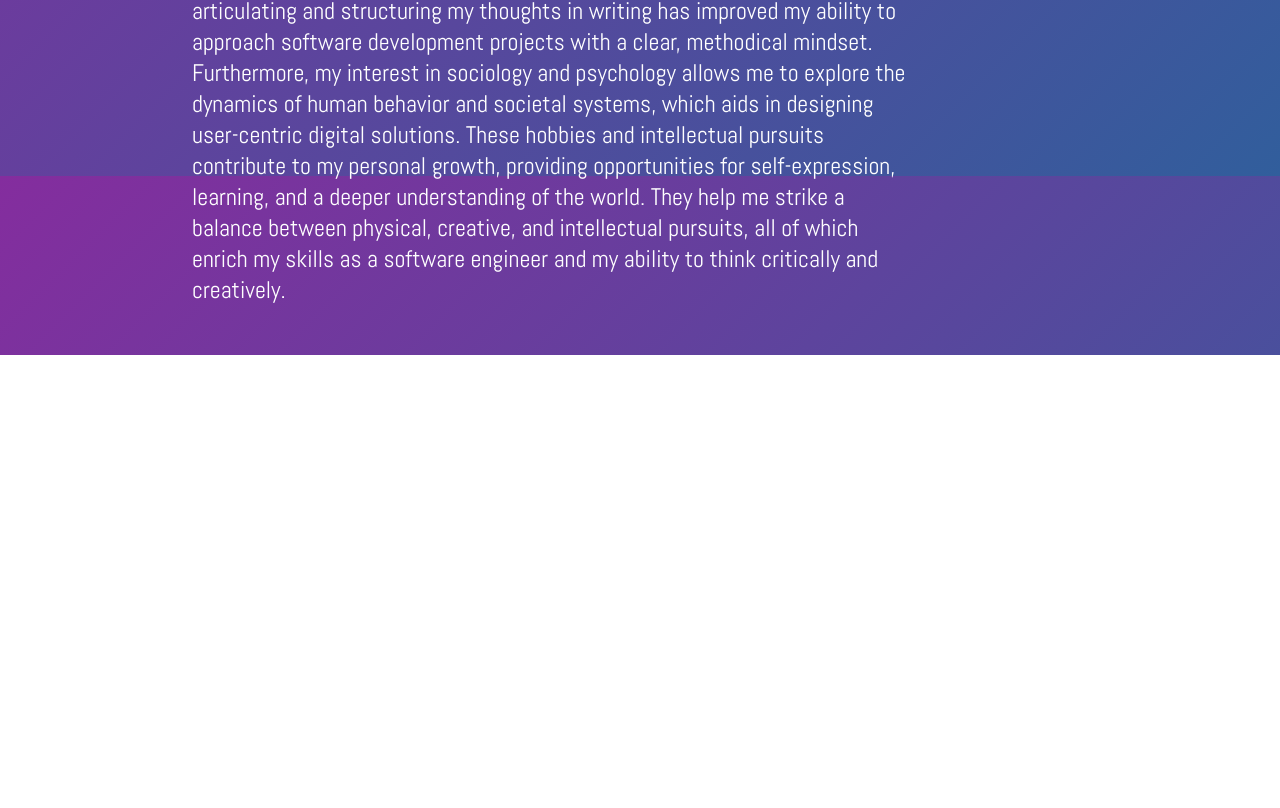
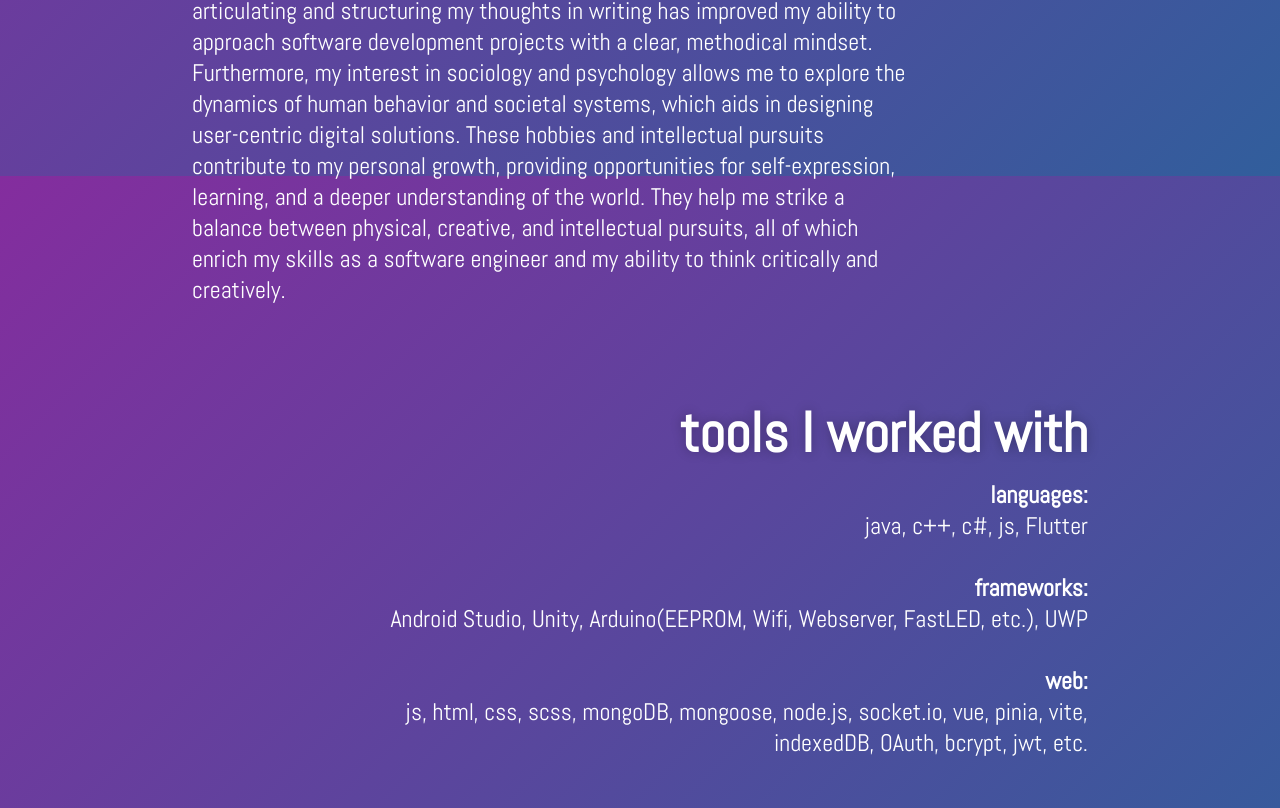
Before and after one commit to Dojagames/Vue-Portfolio, a Vue app: page /#/about in a window 1280 px wide. Shown: the part 2224-3032 px from the top of the page. Before the commit the page ends 2579 px from the top, so only its background shows below. Built offline with nearby package versions, Linux system fonts and the light colour scheme.

Commit message:
2024 v1.5 added used tools

```diff
--- a/src/views/about.vue
+++ b/src/views/about.vue
@@ -347,7 +347,21 @@ export default {
               I am also writing a book in the field of political theory, which has further honed my analytical skills and understanding of complex systems. The process of articulating and structuring my thoughts in writing has improved my ability to approach software development projects with a clear, methodical mindset.<br>
               Furthermore, my interest in sociology and psychology allows me to explore the dynamics of human behavior and societal systems, which aids in designing user-centric digital solutions. These hobbies and intellectual pursuits contribute to my personal growth, providing opportunities for self-expression, learning, and a deeper understanding of the world. They help me strike a balance between physical, creative, and intellectual pursuits, all of which enrich my skills as a software engineer and my ability to think critically and creatively.</p>
 
-        </div>
+        </div><br><br>
+
+      <div class="aboutContainer rightBound">
+        <h1>tools I worked with</h1>
+        <p class="aboutText">
+          <b>languages:</b><br>
+          java, c++, c#, js, Flutter<br><br>
+
+          <b>frameworks:</b><br>
+          Android Studio, Unity, Arduino(EEPROM, Wifi, Webserver, FastLED, etc.), UWP<br><br>
+
+          <b>web:</b><br>
+          js, html, css, scss, mongoDB, mongoose, node.js, socket.io, vue, pinia, vite, indexedDB, OAuth, bcrypt, jwt, etc.
+        </p>
+      </div>
 
     </div>
 </template>
```
